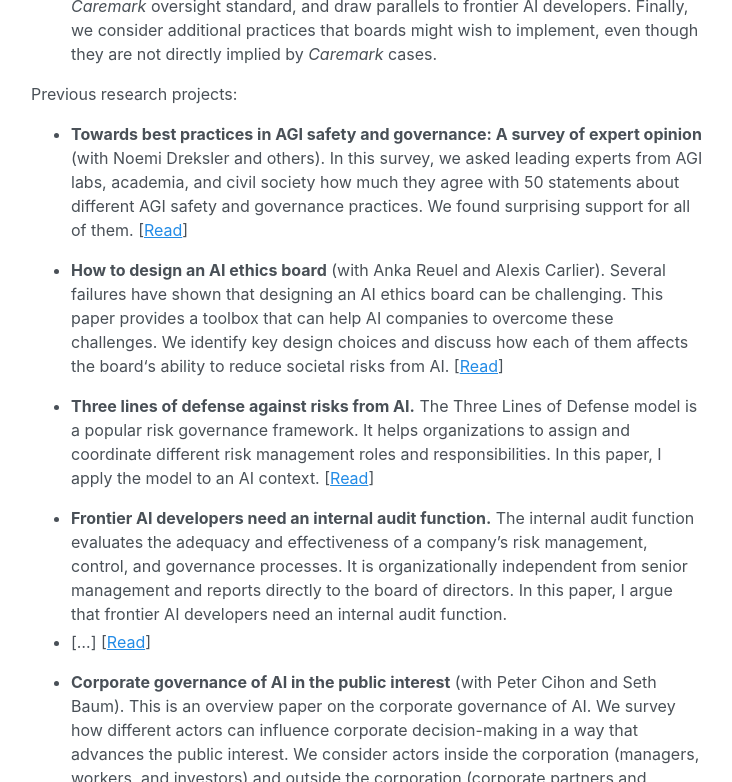
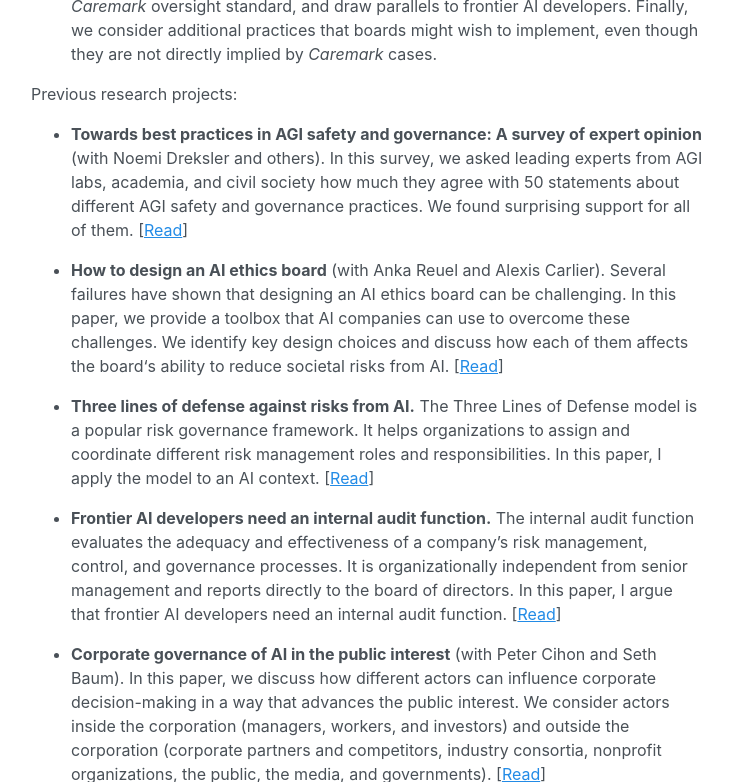
Before and after one commit to jonasschuett/jonasschuett.github.io, a Jekyll site: the page built from _posts/2020-04-04-introduction.md, in a window 1280 px wide and 1400 px high, scrolled down 4411 px, cut to the strip 0-782 px from the top of the window. Shown: the whole strip, without its empty margins (273-1005 px from the left). Built offline with Jekyll 4.4.1, drawn with Linux system fonts in a browser that asks for light colours; some of the changed text lies outside the part shown.

Commit message:
Update 2020-04-04-introduction.md

```diff
--- a/_posts/2020-04-04-introduction.md
+++ b/_posts/2020-04-04-introduction.md
@@ -87,14 +87,13 @@ Previous research projects:
 
 - **Towards best practices in AGI safety and governance: A survey of expert opinion** (with Noemi Dreksler and others). In this survey, we asked leading experts from AGI labs, academia, and civil society how much they agree with 50 statements about different AGI safety and governance practices. We found surprising support for all of them. [[Read](https://arxiv.org/abs/2305.07153)]
 
-- **How to design an AI ethics board** (with Anka Reuel and Alexis Carlier). Several failures have shown that designing an AI ethics board can be challenging. This paper provides a toolbox that can help AI companies to overcome these challenges. We identify key design choices and discuss how each of them affects the board‘s ability to reduce societal risks from AI. [[Read](https://doi.org/10.1007/s43681-023-00409-y)]
+- **How to design an AI ethics board** (with Anka Reuel and Alexis Carlier). Several failures have shown that designing an AI ethics board can be challenging. In this paper, we provide a toolbox that AI companies can use to overcome these challenges. We identify key design choices and discuss how each of them affects the board‘s ability to reduce societal risks from AI. [[Read](https://doi.org/10.1007/s43681-023-00409-y)]
 
 - **Three lines of defense against risks from AI.** The Three Lines of Defense model is a popular risk governance framework. It helps organizations to assign and coordinate different risk management roles and responsibilities. In this paper, I apply the model to an AI context. [[Read](https://doi.org/10.1007/s00146-023-01811-0)]
 
-- **Frontier AI developers need an internal audit function.** The internal audit function evaluates the adequacy and effectiveness of a company’s risk management, control, and governance processes. It is organizationally independent from senior management and reports directly to the board of directors. In this paper, I argue that frontier AI developers need an internal audit function.
-- […] [[Read](https://arxiv.org/abs/2305.17038)]
+- **Frontier AI developers need an internal audit function.** The internal audit function evaluates the adequacy and effectiveness of a company’s risk management, control, and governance processes. It is organizationally independent from senior management and reports directly to the board of directors. In this paper, I argue that frontier AI developers need an internal audit function. [[Read](https://arxiv.org/abs/2305.17038)]
 
-- **Corporate governance of AI in the public interest** (with Peter Cihon and Seth Baum). This is an overview paper on the corporate governance of AI. We survey how different actors can influence corporate decision-making in a way that advances the public interest. We consider actors inside the corporation (managers, workers, and investors) and outside the corporation (corporate partners and competitors, industry consortia, nonprofit organizations, the public, the media, and governments). [[Read](https://doi.org/10.3390/info12070275)]
+- **Corporate governance of AI in the public interest** (with Peter Cihon and Seth Baum). In this paper, we discuss how different actors can influence corporate decision-making in a way that advances the public interest. We consider actors inside the corporation (managers, workers, and investors) and outside the corporation (corporate partners and competitors, industry consortia, nonprofit organizations, the public, the media, and governments). [[Read](https://doi.org/10.3390/info12070275)]
 
 ![Corporate governance](/corporate_governance.png)
 
```
